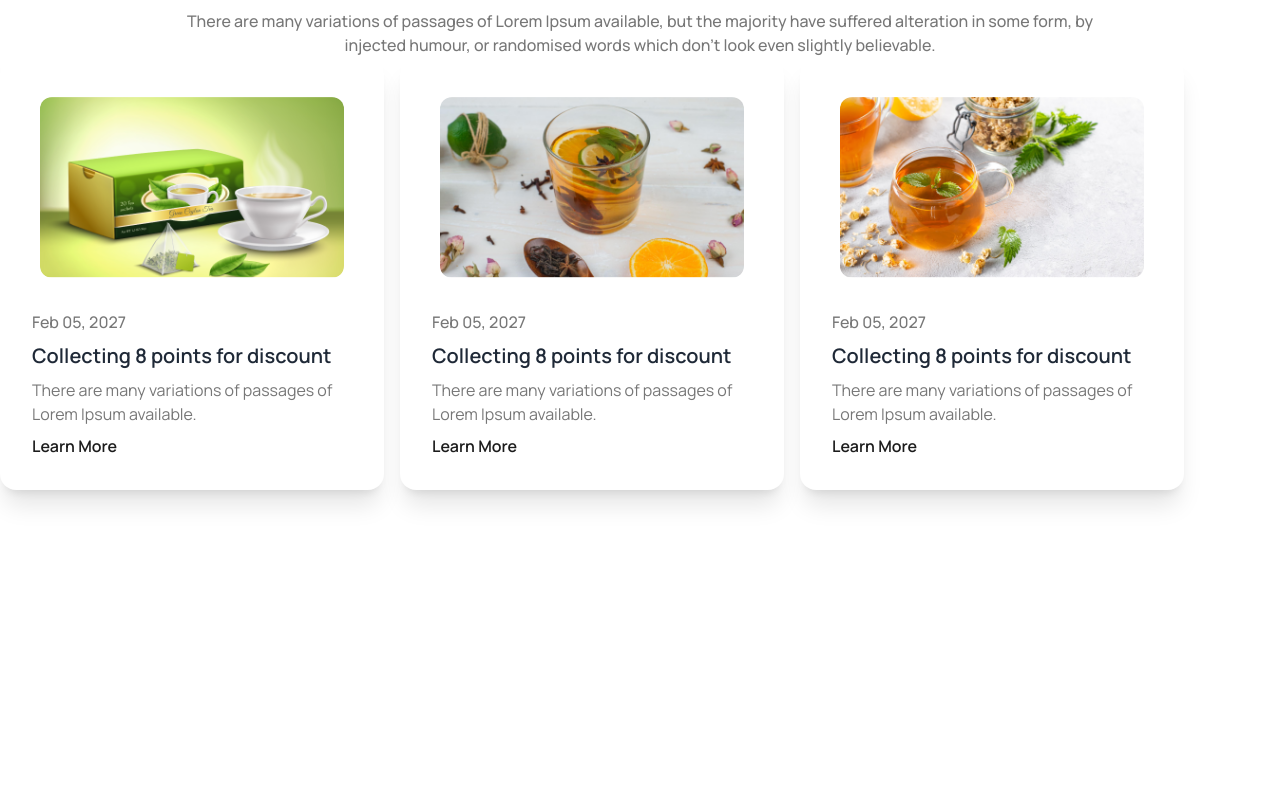
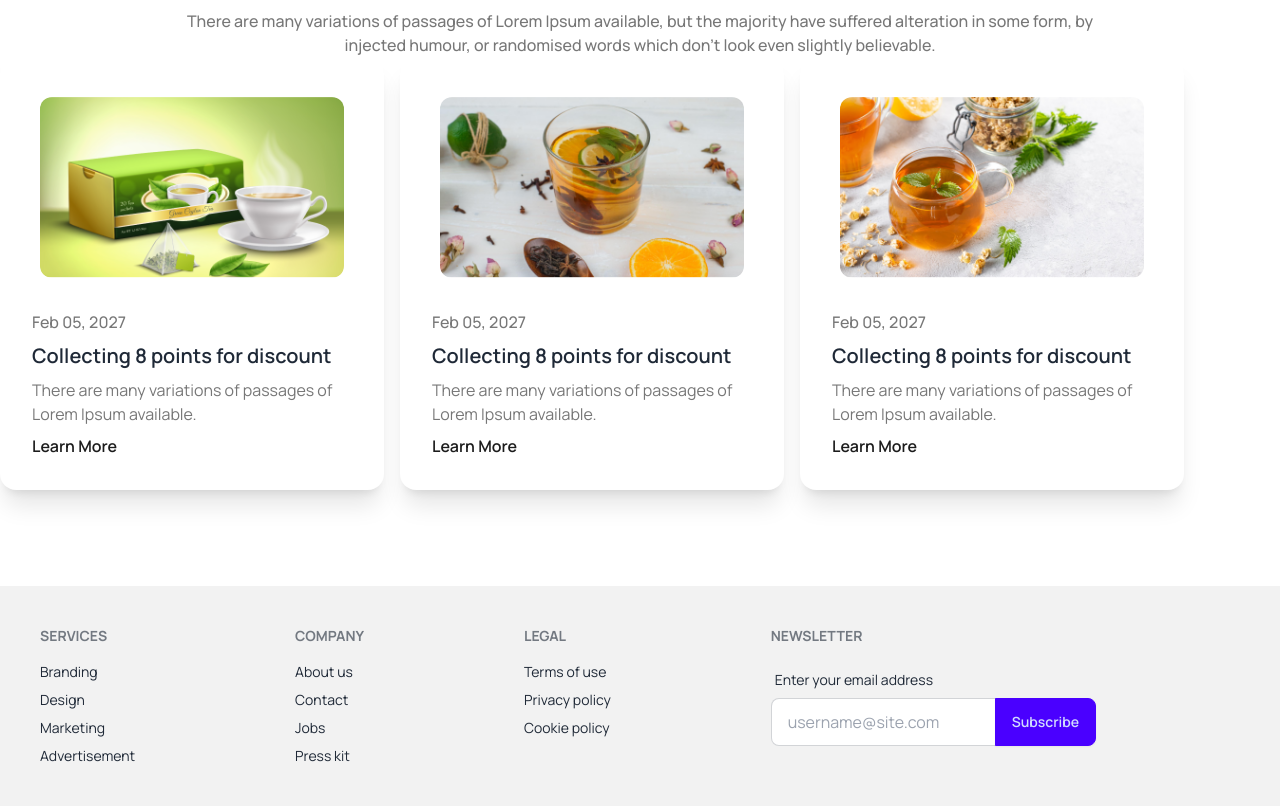
Before and after one commit to Arif-Islam21/tea-house-with-daisy, a plain HTML site: page index.html in a window 1280 px wide. Shown: the part 2606-3412 px from the top of the page. Before the commit the page ends 3192 px from the top, so only its background shows below. Drawn offline with nearby package versions, Linux system fonts and the light colour scheme.

Commit message:
FOOTER SECTION STARTED

```diff
--- a/index.html
+++ b/index.html
@@ -311,5 +311,44 @@
         </div>
       </section>
     </main>
+    <!-- FOOTER SECTION STARTED -->
+    <footer class="footer p-10 bg-base-200 text-base-content">
+      <nav>
+        <header class="footer-title">Services</header>
+        <a class="link link-hover">Branding</a>
+        <a class="link link-hover">Design</a>
+        <a class="link link-hover">Marketing</a>
+        <a class="link link-hover">Advertisement</a>
+      </nav>
+      <nav>
+        <header class="footer-title">Company</header>
+        <a class="link link-hover">About us</a>
+        <a class="link link-hover">Contact</a>
+        <a class="link link-hover">Jobs</a>
+        <a class="link link-hover">Press kit</a>
+      </nav>
+      <nav>
+        <header class="footer-title">Legal</header>
+        <a class="link link-hover">Terms of use</a>
+        <a class="link link-hover">Privacy policy</a>
+        <a class="link link-hover">Cookie policy</a>
+      </nav>
+      <form>
+        <header class="footer-title">Newsletter</header>
+        <fieldset class="form-control w-80">
+          <label class="label">
+            <span class="label-text">Enter your email address</span>
+          </label>
+          <div class="join">
+            <input
+              type="text"
+              placeholder="username@site.com"
+              class="input input-bordered join-item"
+            />
+            <button class="btn btn-primary join-item">Subscribe</button>
+          </div>
+        </fieldset>
+      </form>
+    </footer>
   </body>
 </html>
```
